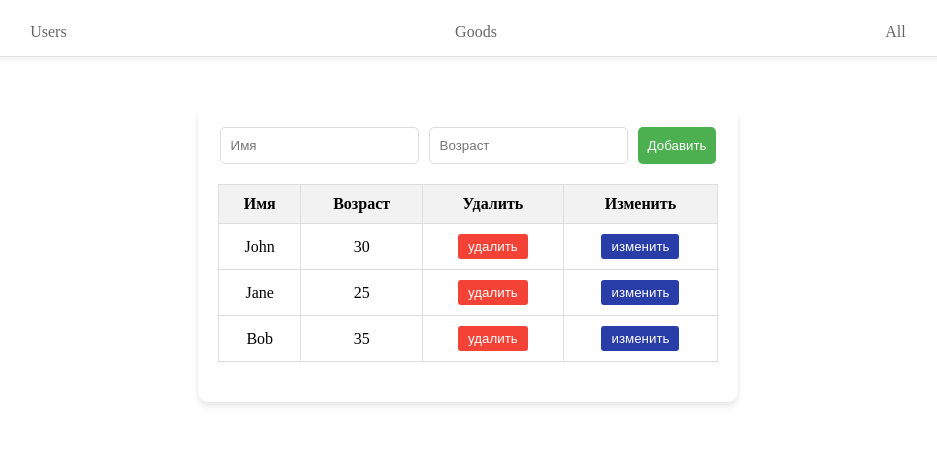
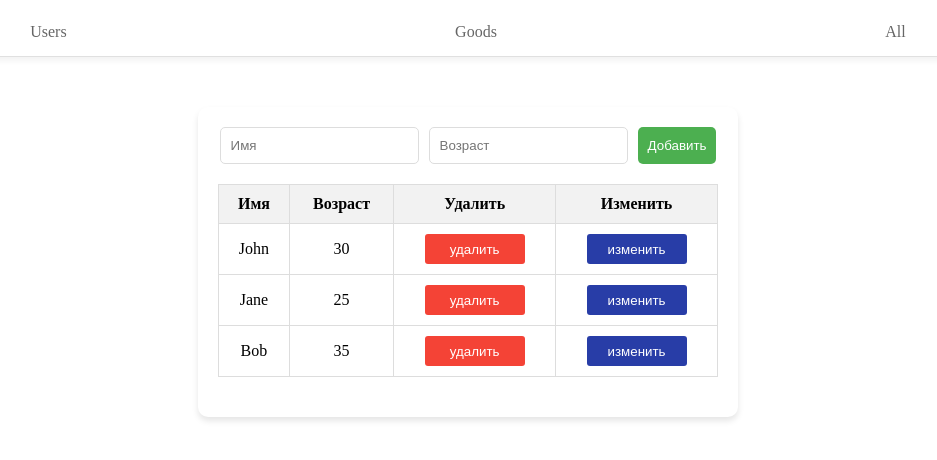
Before and after one commit to maximfedorov17/testTask, a React (Vite) app: page / in a window 1280 px wide. Shown: the top 460 px of the page, without its empty margins (172-1109 px from the left). Built offline with nearby package versions, Linux system fonts and the light colour scheme.

Commit message:
goods buttons restyle

```diff
--- a/src/entities/good/good.css
+++ b/src/entities/good/good.css
@@ -45,7 +45,9 @@
 	background-color: #f44336;
 	color: white;
 	border: none;
-	padding: 5px 10px;
+	width: 100px;
+	height: 30px;
+	text-align: center;
 	border-radius: 3px;
 	cursor: pointer;
 	transition: background-color 0.3s ease;
@@ -58,7 +60,9 @@
 	background-color: #283da7;
 	color: white;
 	border: none;
-	padding: 5px 10px;
+	width: 100px;
+	height: 30px;
+	text-align: center;
 	border-radius: 3px;
 	cursor: pointer;
 	transition: background-color 0.3s ease;
```
